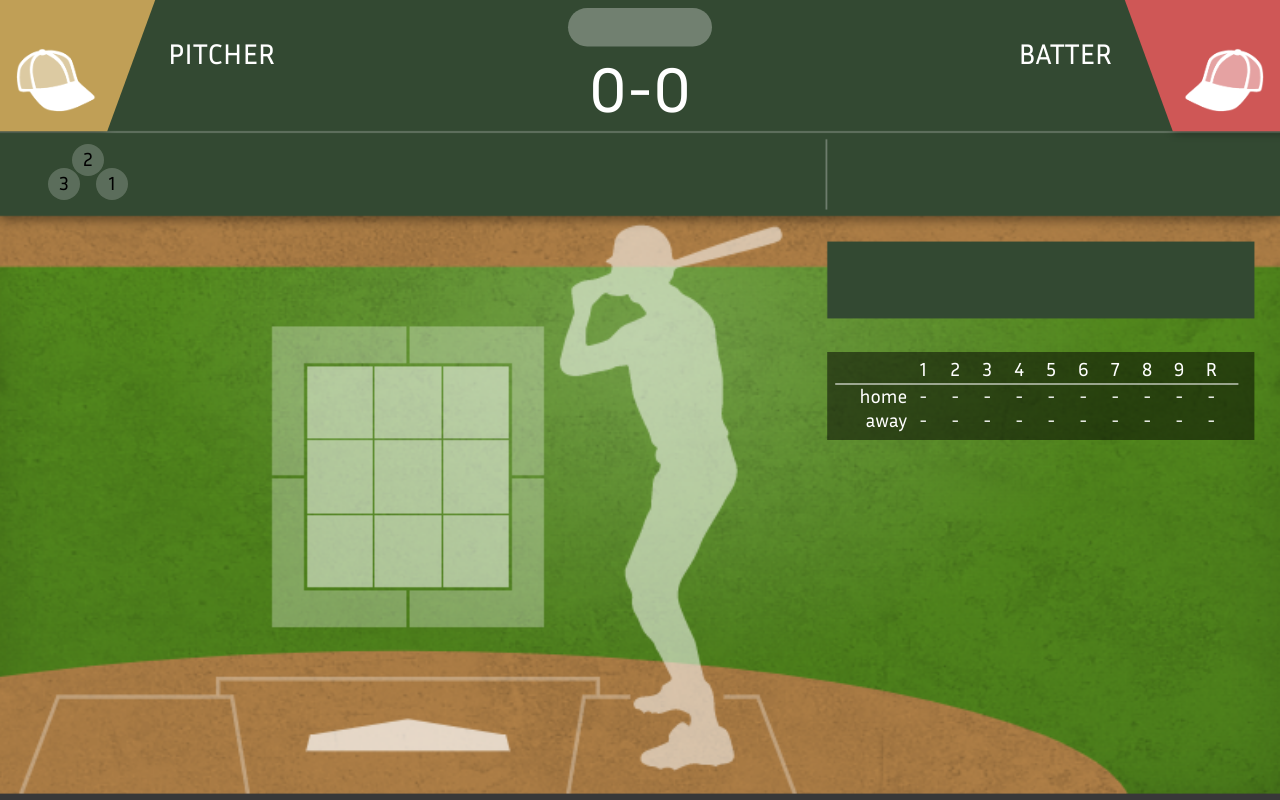
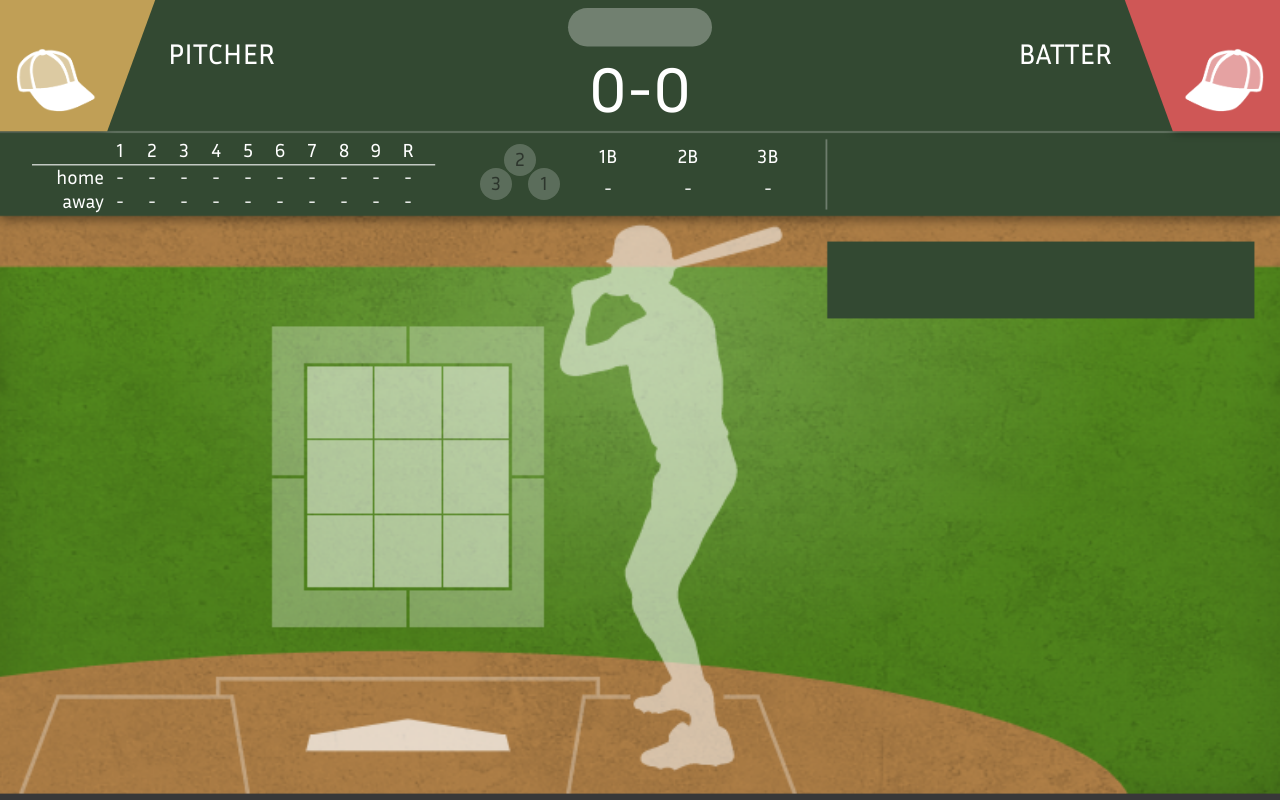
Before and after one commit to Pharaon3/baseball-live-match-tracker, a plain HTML site: page index.html in a window 1280 px wide. Drawn offline with nearby package versions, Linux system fonts and the light colour scheme.

Commit message:
BaseGroup mdified, period score possition

```diff
--- a/index.html
+++ b/index.html
@@ -63,19 +63,27 @@
           <text id="over9" font-size="12" x="774" y="173" text-anchor="middle" fill="#fff"></text>
           <text id="over10" font-size="12" x="774" y="173" text-anchor="middle" fill="#fff"></text>
         </g>
-        <g id="baseGroup">
-          <circle id="base1" cx="70" cy="115" r="10" fill="#fff" fill-opacity="0.2" />
-          <circle id="base2" cx="55" cy="100" r="10" fill="#fff" fill-opacity="0.2" />
-          <circle id="base3" cx="40" cy="115" r="10" fill="#fff" fill-opacity="0.2" />
-          <text fill="#000" font-size="12" x="70" y="114" text-anchor="middle"
-            style="alignment-baseline: central;">1</text>
-          <text fill="#000" font-size="12" x="55" y="99" text-anchor="middle"
-            style="alignment-baseline: central;">2</text>
-          <text fill="#000" font-size="12" x="40" y="114" text-anchor="middle"
-            style="alignment-baseline: central;">3</text>
+        <g id="baseGroup" transform="translate(300, 100)">
+          <circle id="base1" cx="40" cy="15" r="10" fill="#fff" fill-opacity="0.2" />
+          <circle id="base2" cx="25" cy="0" r="10" fill="#fff" fill-opacity="0.2" />
+          <circle id="base3" cx="10" cy="15" r="10" fill="#fff" fill-opacity="0.2" />
+          <text id="base1Number" fill="#000" font-size="12" x="40" y="14" text-anchor="middle"
+            style="alignment-baseline: central;" fill-opacity="0.5">1</text>
+          <text id="base2Number" fill="#000" font-size="12" x="25" y="-1" text-anchor="middle"
+            style="alignment-baseline: central;" fill-opacity="0.5">2</text>
+          <text id="base3Number" fill="#000" font-size="12" x="10" y="14" text-anchor="middle"
+            style="alignment-baseline: central;" fill-opacity="0.5">3</text>
+
+          <text fill="#fff" font-size="12" x="80" y="-3" text-anchor="middle" style="alignment-baseline: central;">1B</text>
+          <text fill="#fff" font-size="12" x="130" y="-3" text-anchor="middle" style="alignment-baseline: central;">2B</text>
+          <text fill="#fff" font-size="12" x="180" y="-3" text-anchor="middle" style="alignment-baseline: central;">3B</text>
+
+          <text id="base1Member" fill="#fff" font-size="12" x="80" y="17" text-anchor="middle" style="alignment-baseline: central;">-</text>
+          <text id="base2Member" fill="#fff" font-size="12" x="130" y="17" text-anchor="middle" style="alignment-baseline: central;">-</text>
+          <text id="base3Member" fill="#fff" font-size="12" x="180" y="17" text-anchor="middle" style="alignment-baseline: central;">-</text>
         </g>
-        <g id="periodScores" transform="translate(517, 220)">
-          <rect x="0" y="0" width="267" height="55" fill="black" fill-opacity="0.5" />
+        <g id="periodScores" transform="translate(15, 83)">
+          <!-- <rect x="0" y="0" width="267" height="52" fill="black" fill-opacity="0.5" /> -->
           <text font-size="12" x="60" y="15" text-anchor="middle" fill="#fff">1</text>
           <text font-size="12" x="80" y="15" text-anchor="middle" fill="#fff">2</text>
           <text font-size="12" x="100" y="15" text-anchor="middle" fill="#fff">3</text>
```
